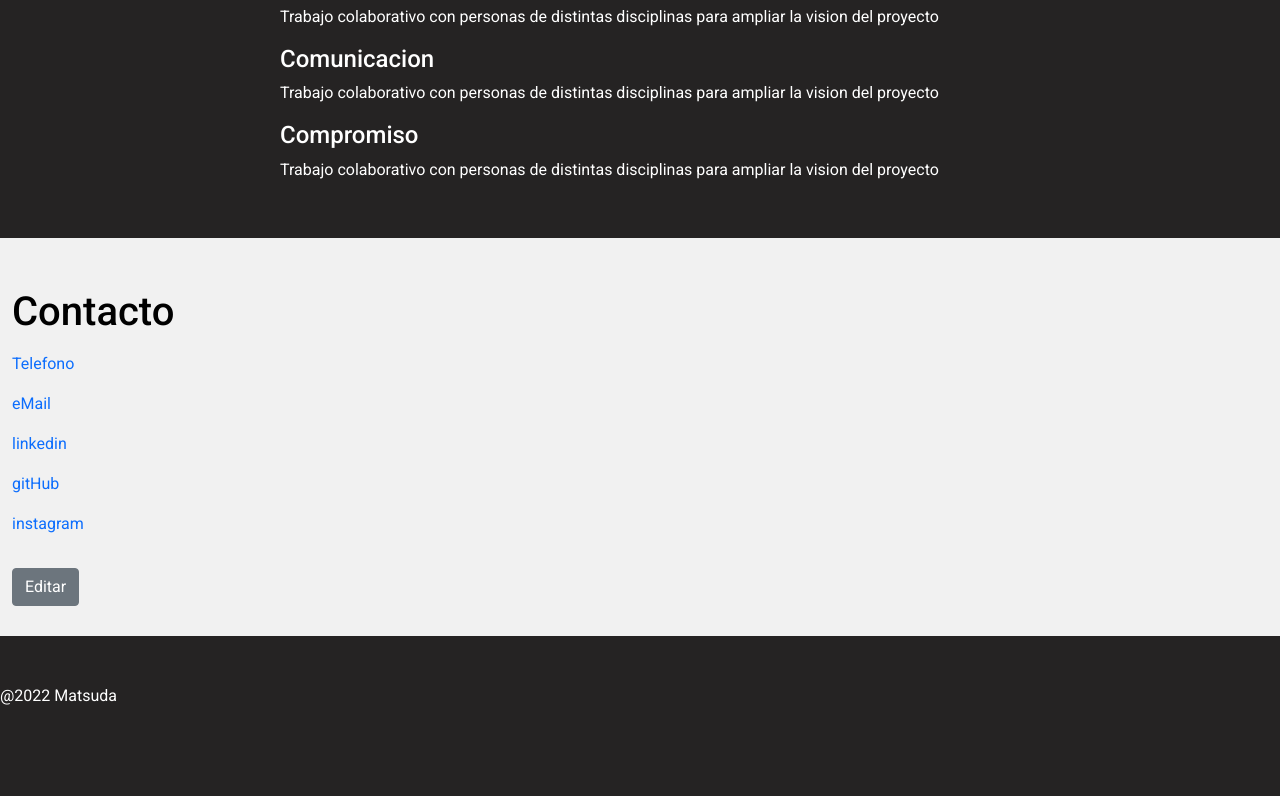
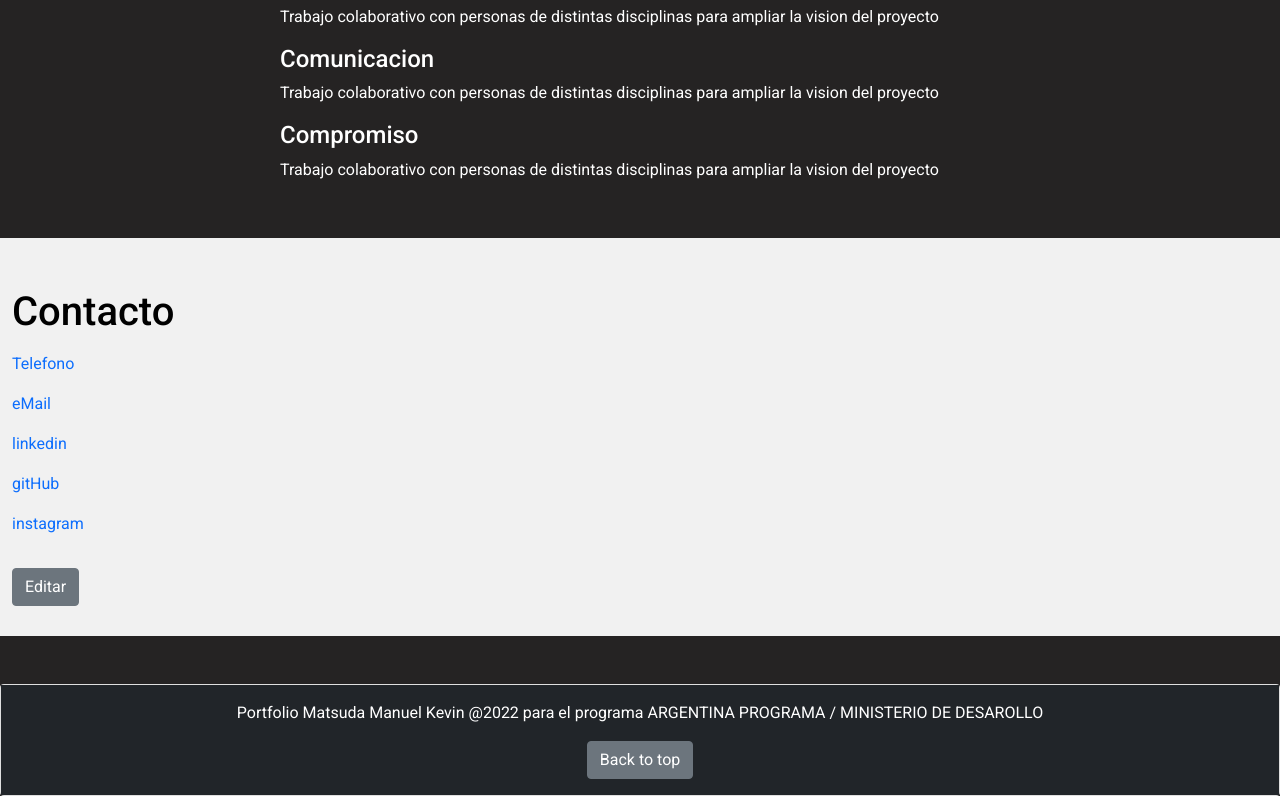
Before and after one commit to devQuebin/proyIntegrador_MatsudaKevin, a website: page index.html in a window 1280 px wide. Shown: the part 3904-4700 px from the top of the page. Before the commit the page ends 4628 px from the top, so only its background shows below. Drawn offline with nearby package versions, Linux system fonts and the light colour scheme.

Commit message:
footer
footer

```diff
--- a/index.html
+++ b/index.html
@@ -294,7 +294,12 @@
 <br>
 
 <footer>
-    <p>@2022 Matsuda</p>
+  <div class="card text-center">
+  <div class="card-body bg-dark">
+    <p class="card-text">Portfolio Matsuda Manuel Kevin @2022 para el programa ARGENTINA PROGRAMA / MINISTERIO DE DESAROLLO</p>
+    <a href="#" class="btn btn-secondary">Back to top</a>
+  </div>
+</div>
 </footer>
 
 <!--scripts BS5-->
```
